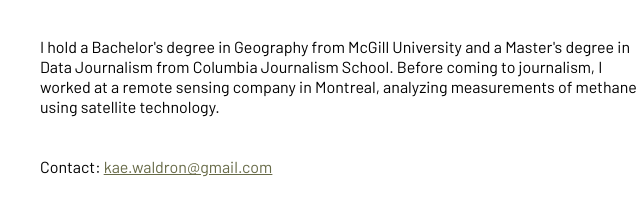
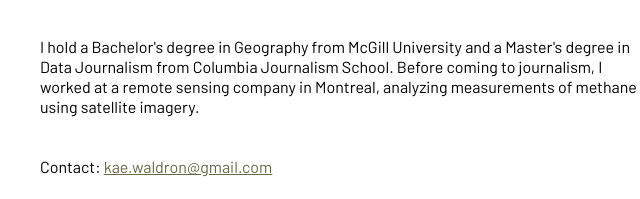
Before and after one commit to kellywaldro/kellywaldro.github.io, a plain HTML site: page index.html in a window 1280 px wide. Shown: the part 266-465 px from the top of the page, 300-940 px from the left. Drawn offline with Linux system fonts and the light colour scheme.

Commit message:
Update index.html

```diff
--- a/index.html
+++ b/index.html
@@ -33,7 +33,7 @@
         <p class="column">
             I hold a Bachelor's degree in Geography from McGill University and a Master's degree in Data Journalism from Columbia Journalism School. Before coming to journalism, I worked at a remote sensing company in Montreal, analyzing measurements of
             methane
-            using satellite technology.
+            using satellite imagery.
         </p>
 
         <p class="column contact"><span style="color: black;">Contact:</span>
```
